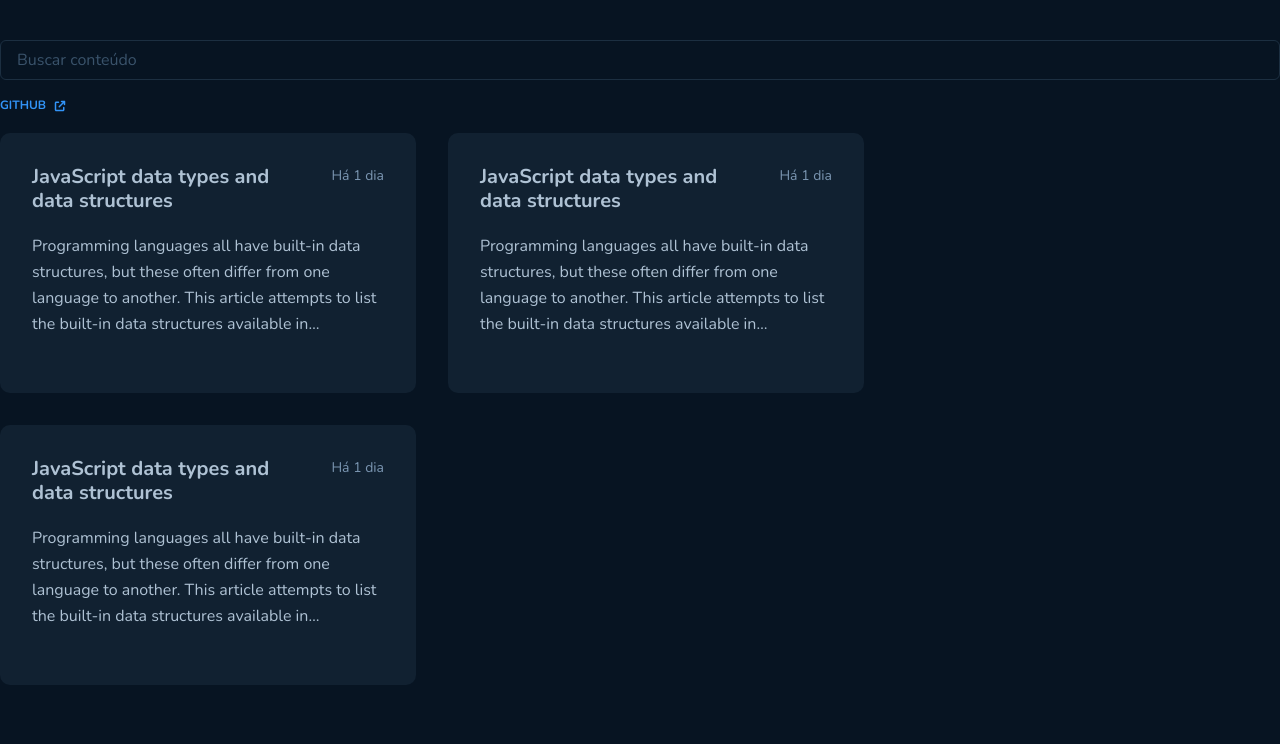
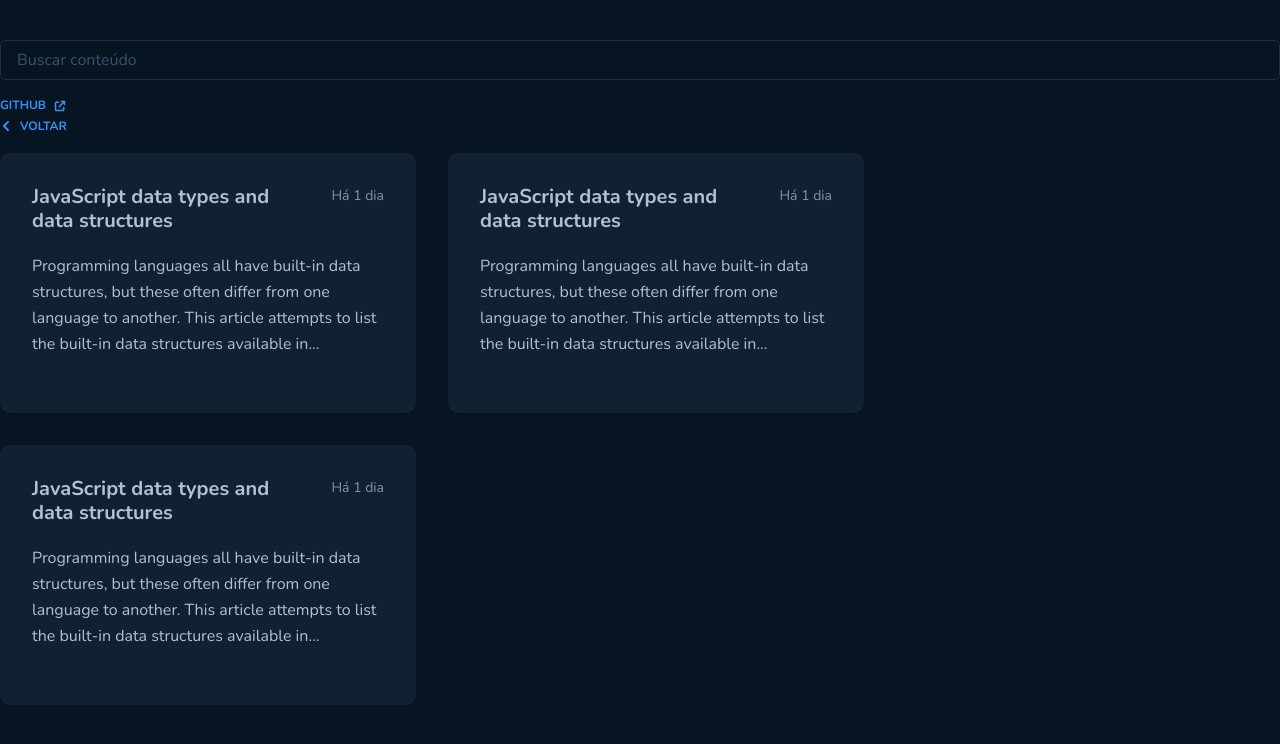
Before and after one commit to RenatoLomba/github-blog-ignite, a React (Vite) app: page / in a window 1280 px wide. Shown: the top 744 px of the page. Built offline with nearby package versions, Linux system fonts and the light colour scheme.

Commit message:
Hotfix Link

```diff
--- a/src/App.tsx
+++ b/src/App.tsx
@@ -1,6 +1,9 @@
+import { FaChevronLeft } from 'react-icons/fa'
+
 import { Box, Flex } from '@chakra-ui/react'
 
 import { Card } from './components/card'
+import { FaArrowUpRightFromSquare } from './components/fa-arrow-up-right-from-square'
 import { Link } from './components/link'
 import { TextInput } from './components/text-input'
 
@@ -10,7 +13,8 @@ export function App() {
       <TextInput placeholder="Buscar conteúdo" />
 
       <Box>
-        <Link>Github</Link>
+        <Link rightIcon={FaArrowUpRightFromSquare}>Github</Link>
+        <Link leftIcon={FaChevronLeft}>Voltar</Link>
       </Box>
 
       <Flex w="100%" flexWrap="wrap" gap="8">
--- a/src/components/link.tsx
+++ b/src/components/link.tsx
@@ -1,4 +1,4 @@
-import { FC } from 'react'
+import { FC, SVGProps } from 'react'
 
 import {
   Link as ChakraLink,
@@ -6,11 +6,17 @@ import {
   Icon,
 } from '@chakra-ui/react'
 
-import { FaArrowUpRightFromSquare } from './fa-arrow-up-right-from-square'
+type LinkProps = {
+  leftIcon?: FC<SVGProps<SVGSVGElement>>
+  rightIcon?: FC<SVGProps<SVGSVGElement>>
+} & ChakraLinkProps
 
-type LinkProps = ChakraLinkProps
-
-export const Link: FC<LinkProps> = ({ children }) => {
+export const Link: FC<LinkProps> = ({
+  children,
+  leftIcon,
+  rightIcon,
+  ...props
+}) => {
   return (
     <ChakraLink
       width="fit-content"
@@ -25,9 +31,11 @@ export const Link: FC<LinkProps> = ({ children }) => {
       display="flex"
       alignItems="center"
       gap="2"
+      {...props}
     >
+      {leftIcon && <Icon fill="babyblue.500" as={leftIcon} />}
       <span>{children}</span>
-      <Icon fill="babyblue.500" as={FaArrowUpRightFromSquare} />
+      {rightIcon && <Icon fill="babyblue.500" as={rightIcon} />}
     </ChakraLink>
   )
 }
```
